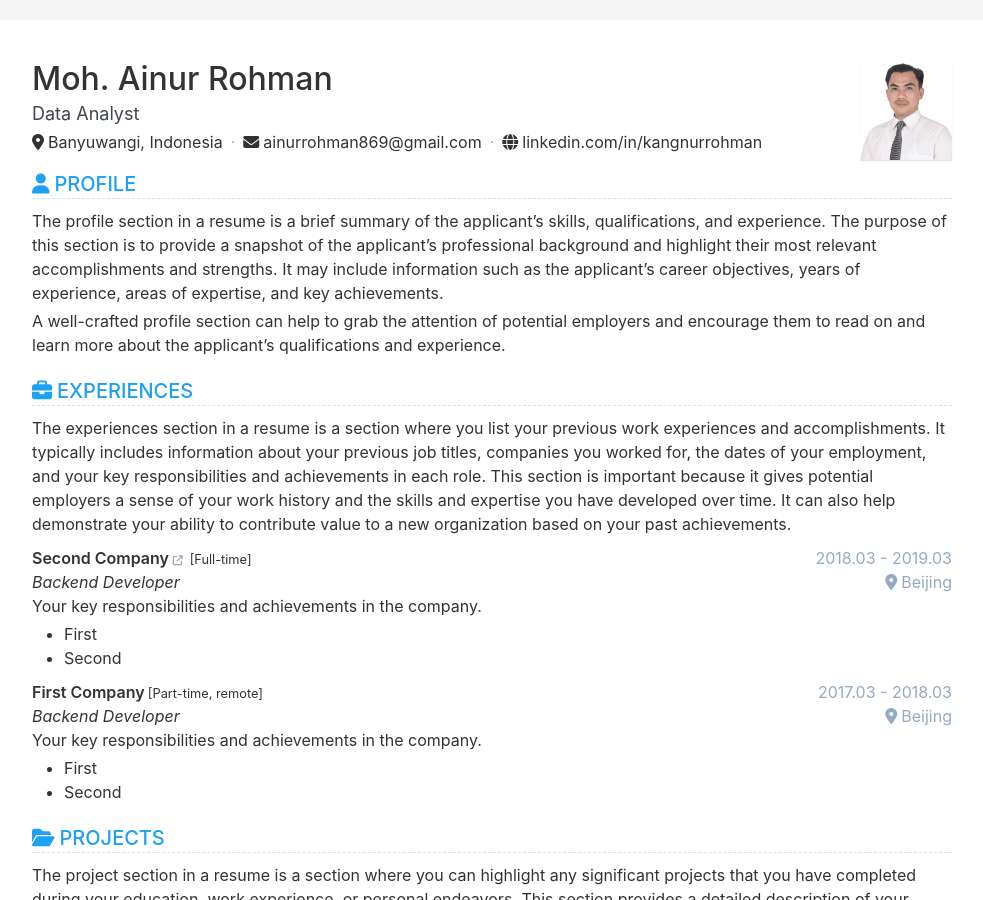
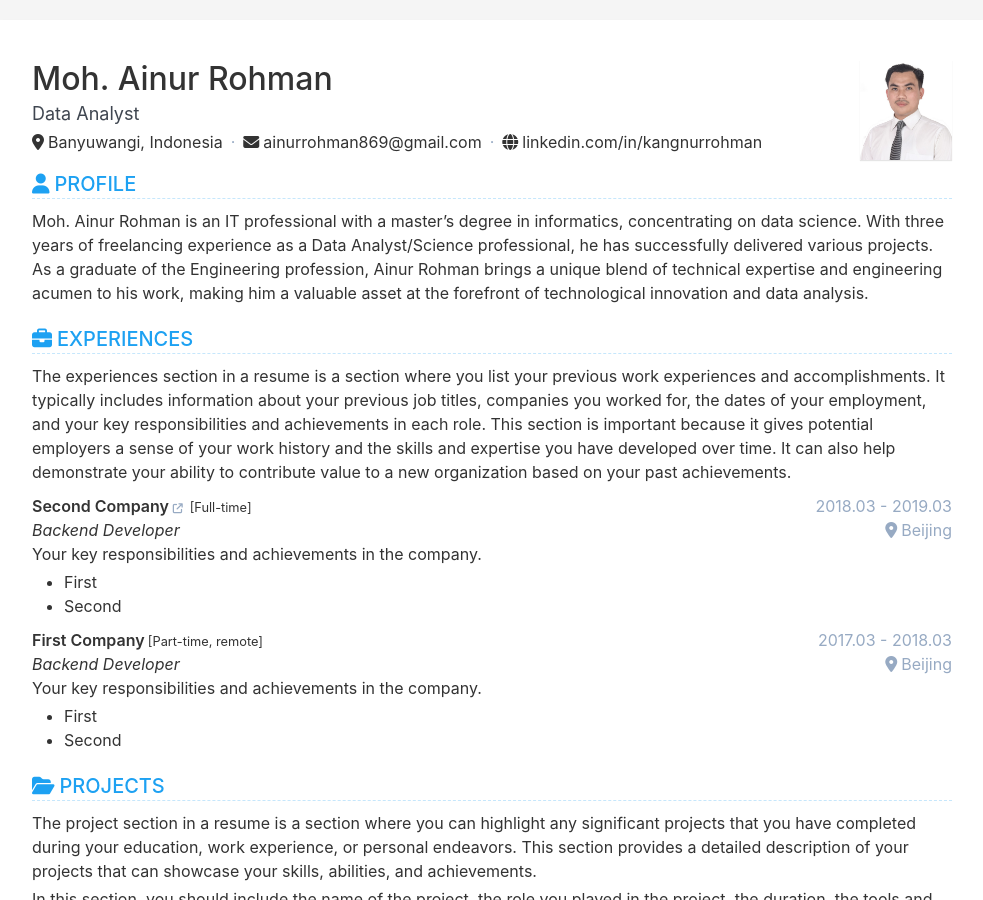
Before and after one commit to kangnurrohman/portfolio, a Jekyll site: the page built from index.html, in a window 1280 px wide and 900 px high. Shown: the whole window, without its empty margins (148-1131 px from the left). Built offline with Jekyll 4.4.1, drawn with Linux system fonts in a browser that asks for light colours.

Commit message:
Update data.yml

```diff
--- a/_data/data.yml
+++ b/_data/data.yml
@@ -83,9 +83,10 @@ profile:
   order: 1
   title: Profile
   description: |
-    The profile section in a resume is a brief summary of the applicant's skills, qualifications, and experience. The purpose of this section is to provide a snapshot of the applicant's professional background and highlight their most relevant accomplishments and strengths. It may include information such as the applicant's career objectives, years of experience, areas of expertise, and key achievements.
-
-    A well-crafted profile section can help to grab the attention of potential employers and encourage them to read on and learn more about the applicant's qualifications and experience.
+    Moh. Ainur Rohman is an IT professional with a master’s degree in informatics, concentrating on data science. With three years of
+    freelancing experience as a Data Analyst/Science professional, he has successfully delivered various projects. As a graduate of the
+    Engineering profession, Ainur Rohman brings a unique blend of technical expertise and engineering acumen to his work, making him a
+    valuable asset at the forefront of technological innovation and data analysis.
 
 experience:
   show: true
```
